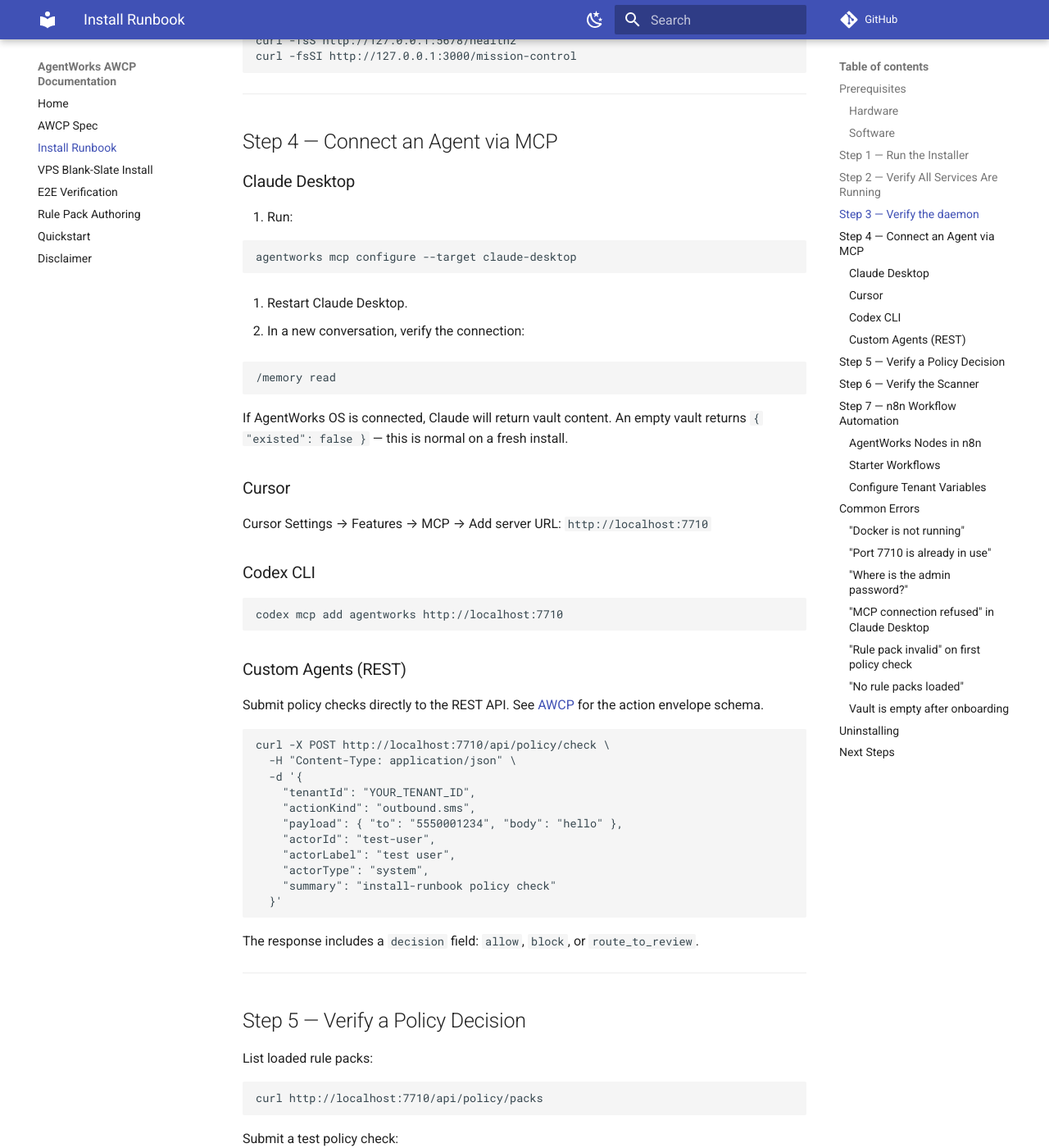
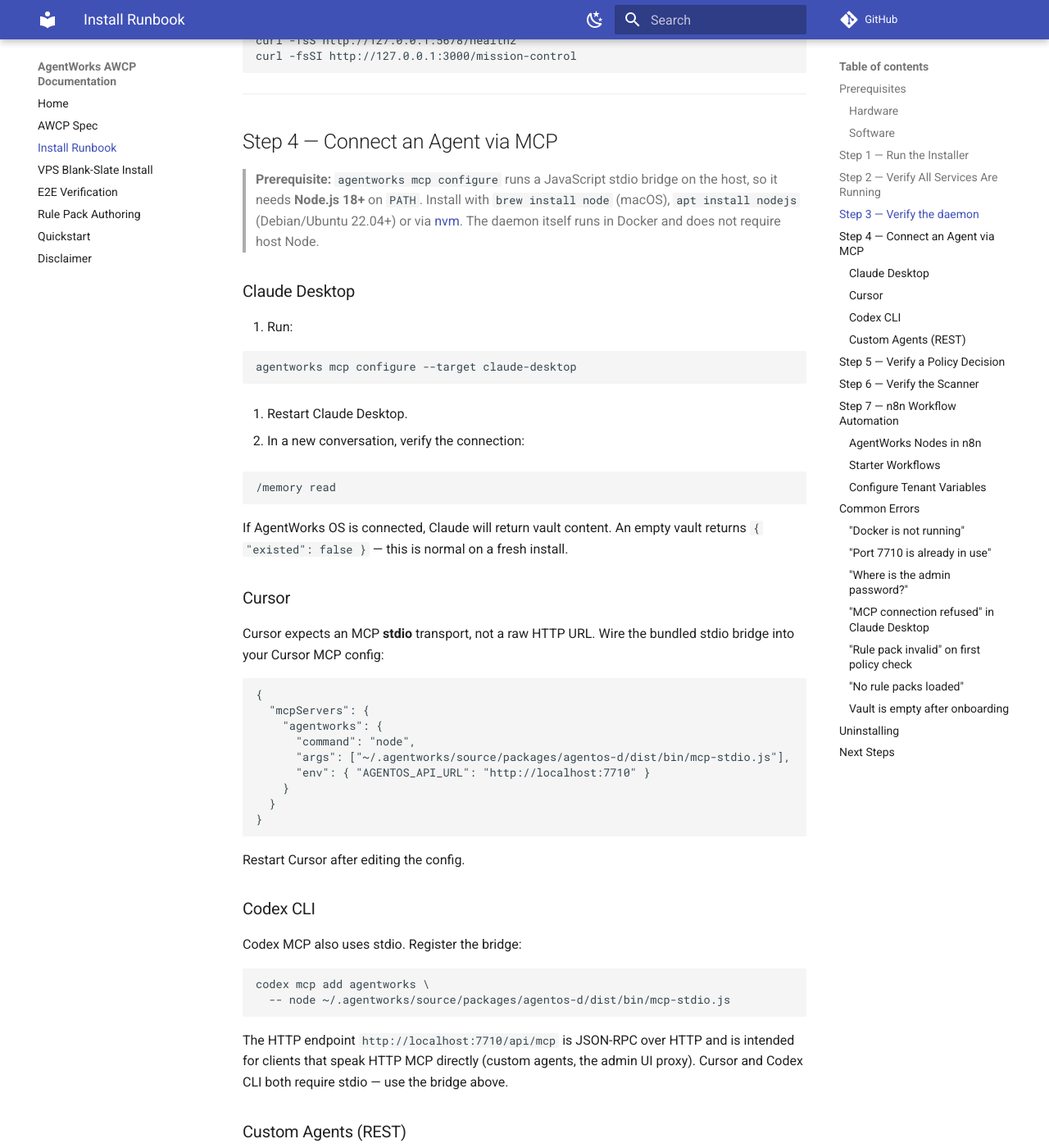
Before and after one commit to SGridworks/agentworks-os-vps, an MkDocs documentation site: the page built from docs/install-runbook.md, in a window 1280 px wide and 1400 px high, scrolled down 2620 px. Shown: the whole window at 82% size. Built offline with MkDocs 1.6.1 and Material for MkDocs 9.7.7, drawn with Linux system fonts in a browser that asks for light colours; comment, search, counter and statistics services are not loaded.

Commit message:
fix(v0.1.9-vps): pre-release audit fixes
Addresses 1 BLOCKER + 4 HIGH + 1 MEDIUM from the Codex pre-release audit
(docs/CODEX-PRE-RELEASE-AUDIT.md) run against d804515:

- install.sh: resolve docker compose (v2) vs docker-compose (v1) before
  calling pull/up. Hosts with only the legacy CLI no longer pass preflight
  then fail later (BLOCKER #1).
- install-runbook.md: wire Cursor + Codex CLI through the MCP stdio bridge
  instead of the raw HTTP endpoint (HIGH #2).
- agentworks mcp configure: surface OS-specific Node.js install hints when
  node is missing, and document the Node.js 18+ requirement in the install
  runbook (HIGH #3).
- AI-AGENT-INSTALL-GUIDE.md: prompt now lists the wrapper's real targets
  (claude-desktop, claude-code, both) and points at the bridge config for
  Cursor/Codex (HIGH #4).
- agentworks restore: accept '<file>', '--input <file>', '--input=<file>',
  and '-i <file>'; matches the documented --help shape (HIGH #5).
- docker-compose.yml: drop hardcoded container_name/name on services,
  networks, volumes. compose() in both install.sh and agentworks.sh sets
  COMPOSE_PROJECT_NAME from AGENTWORKS_DIR so parallel installs on the
  same host don't collide (MEDIUM #6).
- CHANGELOG.md: 0.1.9-vps entry documents these fixes and lists the
  smoke-test-tenant residue + local-only verification as known limits.

````diff
--- a/docs/install-runbook.md
+++ b/docs/install-runbook.md
@@ -101,6 +101,12 @@
 
 ## Step 4 — Connect an Agent via MCP
 
+> **Prerequisite:** `agentworks mcp configure` runs a JavaScript stdio bridge on
+> the host, so it needs **Node.js 18+** on `PATH`. Install with `brew install
+> node` (macOS), `apt install nodejs` (Debian/Ubuntu 22.04+) or via
+> [nvm](https://github.com/nvm-sh/nvm). The daemon itself runs in Docker and
+> does not require host Node.
+
 ### Claude Desktop
 
 1. Run:
@@ -121,13 +127,35 @@
 
 ### Cursor
 
-Cursor Settings → Features → MCP → Add server URL: `http://localhost:7710`
+Cursor expects an MCP **stdio** transport, not a raw HTTP URL. Wire the bundled
+stdio bridge into your Cursor MCP config:
+
+```jsonc
+{
+  "mcpServers": {
+    "agentworks": {
+      "command": "node",
+      "args": ["~/.agentworks/source/packages/agentos-d/dist/bin/mcp-stdio.js"],
+      "env": { "AGENTOS_API_URL": "http://localhost:7710" }
+    }
+  }
+}
+```
+
+Restart Cursor after editing the config.
 
 ### Codex CLI
 
+Codex MCP also uses stdio. Register the bridge:
+
 ```bash
-codex mcp add agentworks http://localhost:7710
+codex mcp add agentworks \
+  -- node ~/.agentworks/source/packages/agentos-d/dist/bin/mcp-stdio.js
 ```
+
+The HTTP endpoint `http://localhost:7710/api/mcp` is JSON-RPC over HTTP and is
+intended for clients that speak HTTP MCP directly (custom agents, the admin UI
+proxy). Cursor and Codex CLI both require stdio — use the bridge above.
 
 ### Custom Agents (REST)
 
````
Also changed, not shown: CHANGELOG.md (+50 -0 lines), docker-compose.yml (+1 -8 lines), docs/AI-AGENT-INSTALL-GUIDE.md (+13 -3 lines), 2 other files.
